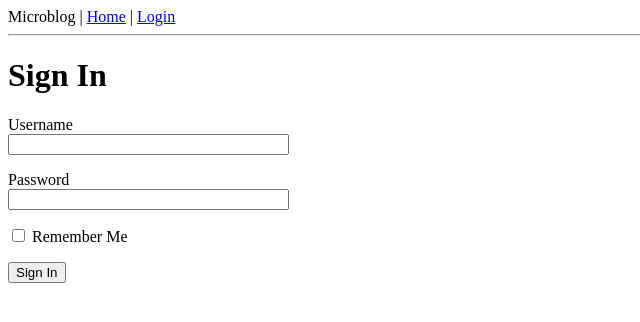
After one commit to intothevoid/microblog, a Flask app: page /login in a window 1280 px wide. The commit adds this page. Shown: the top 322 px of the page, without its empty margins (0-640 px from the left). Run offline with Flask 2, Linux system fonts and the light colour scheme.

Commit message:
add login form

```diff
--- a/app/__init__.py
+++ b/app/__init__.py
@@ -1,5 +1,7 @@
+from config import Config
 from flask import Flask
 
 app = Flask('__name__')
+app.config.from_object(Config)
 
 from app import routes
--- /dev/null
+++ b/app/config.py
@@ -0,0 +1,4 @@
+import os
+
+class Config():
+    SECRET_KEY = os.environ.get("SECRET_KEY") or "you-will-never-guess"
--- /dev/null
+++ b/app/forms.py
@@ -0,0 +1,10 @@
+from flask_wtf import FlaskForm
+from wtforms import StringField, BooleanField, SubmitField, PasswordField
+from wtforms.validators import DataRequired
+
+
+class LoginForm(FlaskForm):
+    username = StringField("Username", validators=[DataRequired()])
+    password = PasswordField("Password", validators=[DataRequired()])
+    remember_me = BooleanField("Remember Me")
+    submit = SubmitField("Sign In")
--- a/app/routes.py
+++ b/app/routes.py
@@ -1,5 +1,6 @@
 from flask import render_template
 from app import app
+from forms import LoginForm
 
 
 @app.route('/')
@@ -21,3 +22,9 @@ def index():
         }
     ]
     return render_template('index.html', title='Home', user=user, posts=posts)
+
+
+@app.route('/login')
+def login():
+    form = LoginForm()
+    return render_template('login.html', title='Sign In', form=form)
--- a/templates/base.html
+++ b/templates/base.html
@@ -7,7 +7,11 @@
         {% endif %}
     </head>
     <body>
-        <div>Microblog: <a href="/index">Home</a></div>
+        <div>
+            Microblog |
+            <a href="/index">Home</a> |
+            <a href="/login">Login</a>
+        </div>
         <hr>
         {% block content %}{% endblock %}
     </body>
--- /dev/null
+++ b/templates/login.html
@@ -0,0 +1,23 @@
+{% extends "base.html" %}
+
+
+{% block content %}
+    <h1>Sign In</h1>
+    <form action="" method="post" novalidate>
+        {{ form.hidden_tag() }}
+        <p>
+            {{ form.username.label }} <br>
+            {{ form.username(size=32) }}
+        </p>
+        <p>
+            {{ form.password.label }} <br>
+            {{ form.password(size=32) }}
+        </p>
+        <p>
+            {{ form.remember_me() }} {{ form.remember_me.label }} <br>
+        </p>
+        <p>
+            {{ form.submit() }}
+        </p>
+    </form>
+{% endblock %}
```
